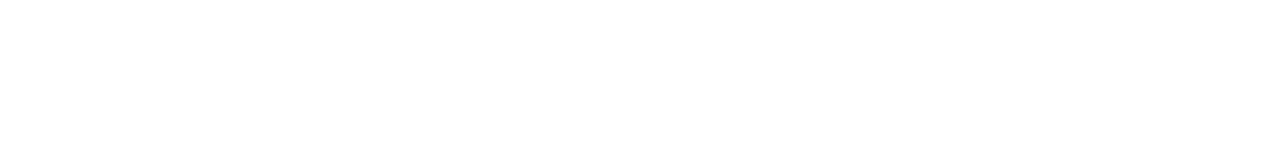
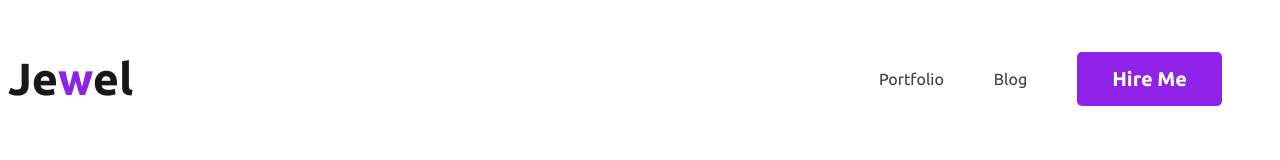
Before and after one commit to JeweL645/My-Portfolio, a plain HTML site: page index.html in a window 1280 px wide. Drawn offline with Linux system fonts and the light colour scheme.

Commit message:
Simple nav work done

```diff
--- a/index.html
+++ b/index.html
@@ -4,10 +4,21 @@
     <meta charset="UTF-8">
     <meta name="viewport" content="width=device-width, initial-scale=1.0">
     <title>Portfolio</title>
+    <link rel="preconnect" href="https://fonts.googleapis.com">
+    <link rel="preconnect" href="https://fonts.gstatic.com" crossorigin>
+    <link href="https://fonts.googleapis.com/css2?family=Ubuntu:ital,wght@0,400;0,700;1,300;1,700&display=swap" rel="stylesheet">
+    <link rel="stylesheet" href="styles/style.css">
 </head>
 <body>
     <header>
-
+        <nav>
+            <h3 id="navTittle">Je<span class="text-primary">w</span>el</h3>
+            <ul>
+                <li><a href="#">Portfolio</a></li>
+                <li><a href="#">Blog</a></li>
+                <li><button class="btn-primary">Hire Me</button></li>
+            </ul>
+        </nav>
     </header>
     <main>
 
--- /dev/null
+++ b/styles/style.css
@@ -0,0 +1,45 @@
+*{
+    font-family: 'Ubuntu', sans-serif;
+}
+
+nav{
+    display: flex;
+    align-items: center;
+    justify-content: space-between;
+}
+nav > ul{
+    display: flex;
+    align-items: center;
+
+}
+nav li{
+
+    list-style: none;
+    margin-right: 50px;
+
+}
+nav a{
+    text-decoration: none;
+    color: #3E3C3D;
+}
+
+
+#navTittle{
+    color: var(--Dark-01, #181818);
+    font-size: 45px;
+    font-weight: 700;
+
+}
+.text-primary{
+    color:#8F22E7
+}
+.btn-primary{
+    color: white;
+    border: 0;
+    border-radius: 5px;
+    background:#8F22E7;
+    font-size:20px;
+    font-weight:700;
+    padding: 15px 35px;
+
+}
```
